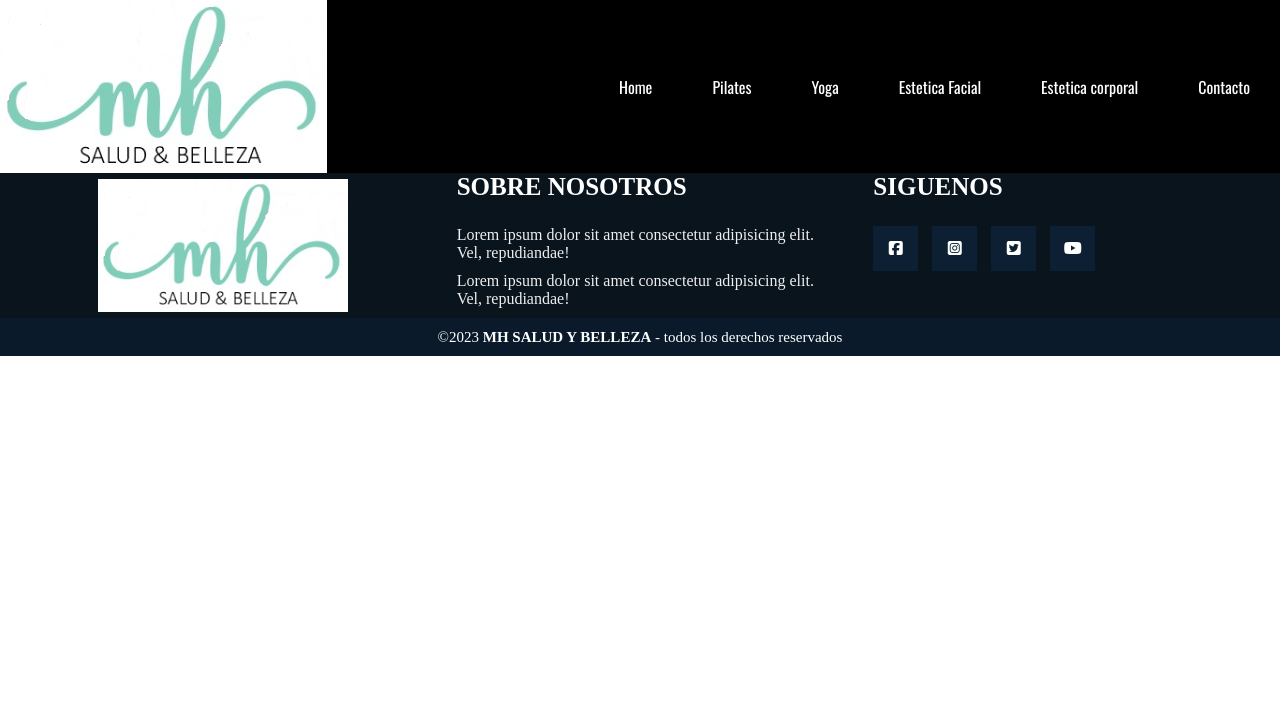
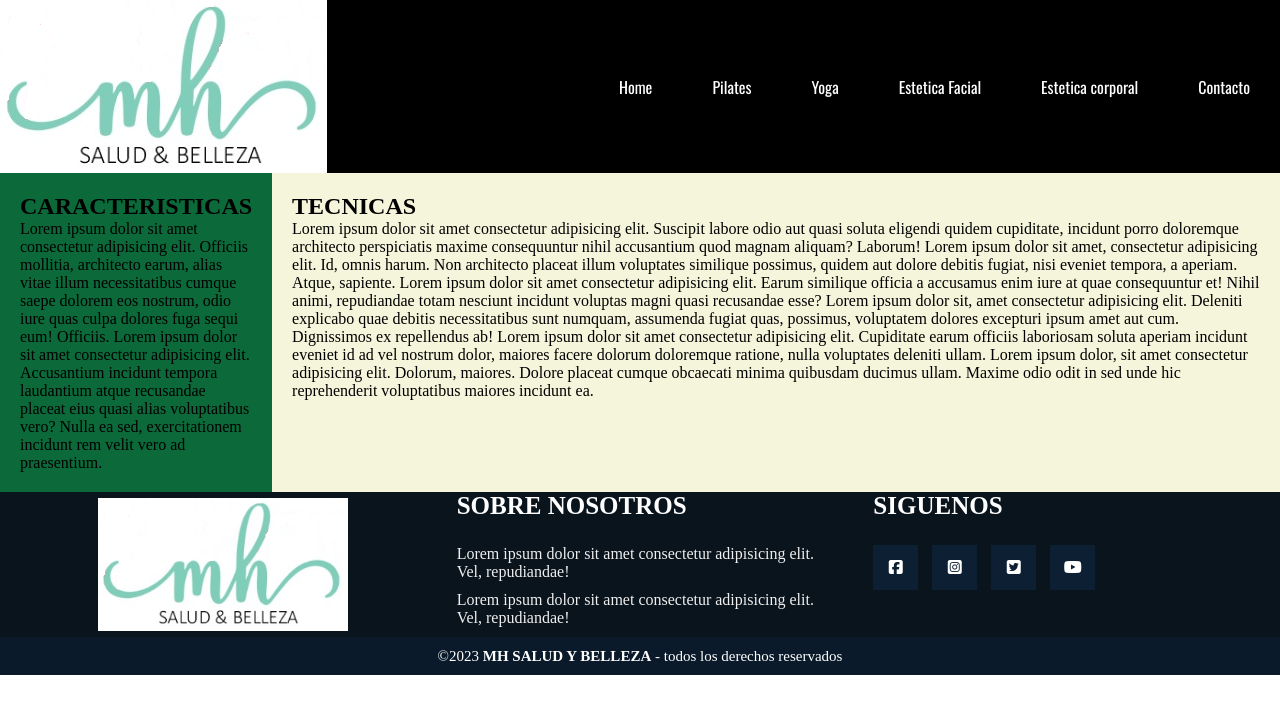
Before and after one commit to lehderj/lehderj, a plain HTML site: page jonathan Lehder - MH/root/pages/esteticafacial.html in a window 1280 px wide. Drawn offline with nearby package versions, Linux system fonts and the light colour scheme.

Commit message:
flexbox en esteticafacial

```diff
--- a/jonathan Lehder - MH/root/css/estilo.css
+++ b/jonathan Lehder - MH/root/css/estilo.css
@@ -127,3 +127,28 @@ margin-bottom: 10px;
     }
 
 }
+
+.esteticafacialcaracteristicas{
+display: flex;
+flex-wrap: wrap;
+}
+
+aside{
+flex: 30px;
+background-color:rgb(11, 105, 58);
+padding: 20px;
+}
+
+section{
+flex:70%;
+background-color: beige;
+padding: 20px;
+}
+
+@media screen and (max-width:800px){
+    .esteticafacialcaracteristicas {
+        flex-direction: column;
+
+    }
+
+}
--- a/jonathan Lehder - MH/root/pages/esteticafacial.html
+++ b/jonathan Lehder - MH/root/pages/esteticafacial.html
@@ -32,7 +32,25 @@
 
     </header>
     <main>
+        <div class="esteticafacialcaracteristicas">
+            <aside>
+                <h2>CARACTERISTICAS</h2>
+                <p>Lorem ipsum dolor sit amet consectetur adipisicing elit. Officiis mollitia, architecto earum, alias vitae illum necessitatibus cumque saepe dolorem eos nostrum, odio iure quas culpa dolores fuga sequi eum! Officiis.
+                    Lorem ipsum dolor sit amet consectetur adipisicing elit. Accusantium incidunt tempora laudantium atque recusandae placeat eius quasi alias voluptatibus vero? Nulla ea sed, exercitationem incidunt rem velit vero ad praesentium.
 
+                </p>
+            </aside>
+            <section>
+                <h2>TECNICAS</h2>
+                <p>Lorem ipsum dolor sit amet consectetur adipisicing elit. Suscipit labore odio aut quasi soluta eligendi quidem cupiditate, incidunt porro doloremque architecto perspiciatis maxime consequuntur nihil accusantium quod magnam aliquam? Laborum!
+                    Lorem ipsum dolor sit amet, consectetur adipisicing elit. Id, omnis harum. Non architecto placeat illum voluptates similique possimus, quidem aut dolore debitis fugiat, nisi eveniet tempora, a aperiam. Atque, sapiente.
+                    Lorem ipsum dolor sit amet consectetur adipisicing elit. Earum similique officia a accusamus enim iure at quae consequuntur et! Nihil animi, repudiandae totam nesciunt incidunt voluptas magni quasi recusandae esse?
+                    Lorem ipsum dolor sit, amet consectetur adipisicing elit. Deleniti explicabo quae debitis necessitatibus sunt numquam, assumenda fugiat quas, possimus, voluptatem dolores excepturi ipsum amet aut cum. Dignissimos ex repellendus ab!
+                    Lorem ipsum dolor sit amet consectetur adipisicing elit. Cupiditate earum officiis laboriosam soluta aperiam incidunt eveniet id ad vel nostrum dolor, maiores facere dolorum doloremque ratione, nulla voluptates deleniti ullam.
+                    Lorem ipsum dolor, sit amet consectetur adipisicing elit. Dolorum, maiores. Dolore placeat cumque obcaecati minima quibusdam ducimus ullam. Maxime odio odit in sed unde hic reprehenderit voluptatibus maiores incidunt ea.
+                </p>
+            </section>
+        </div>
 
     </main>
     <footer class="pie-pagina">
```
